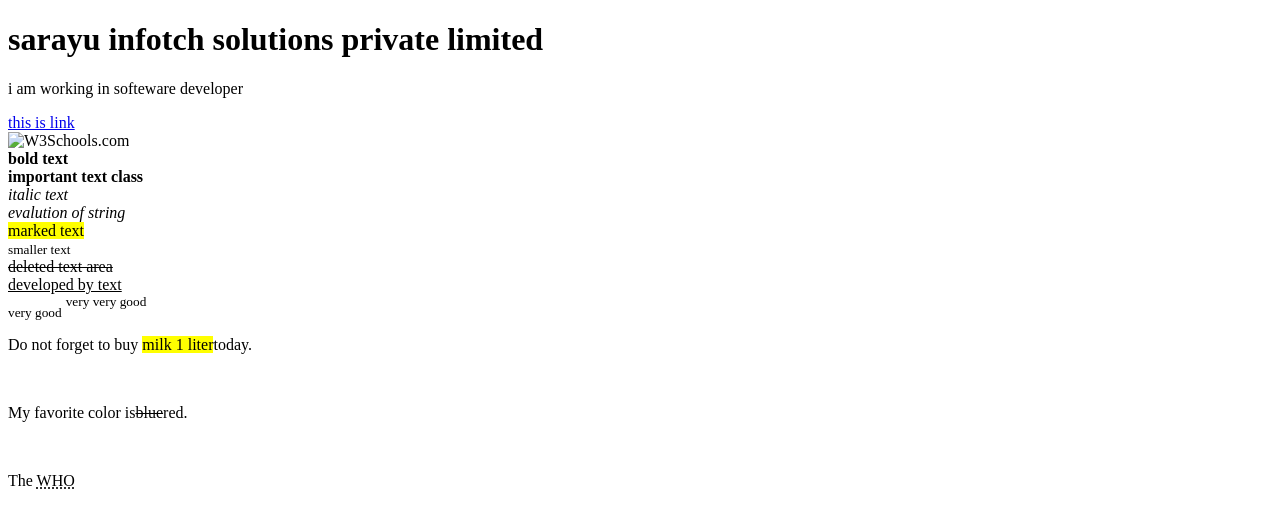
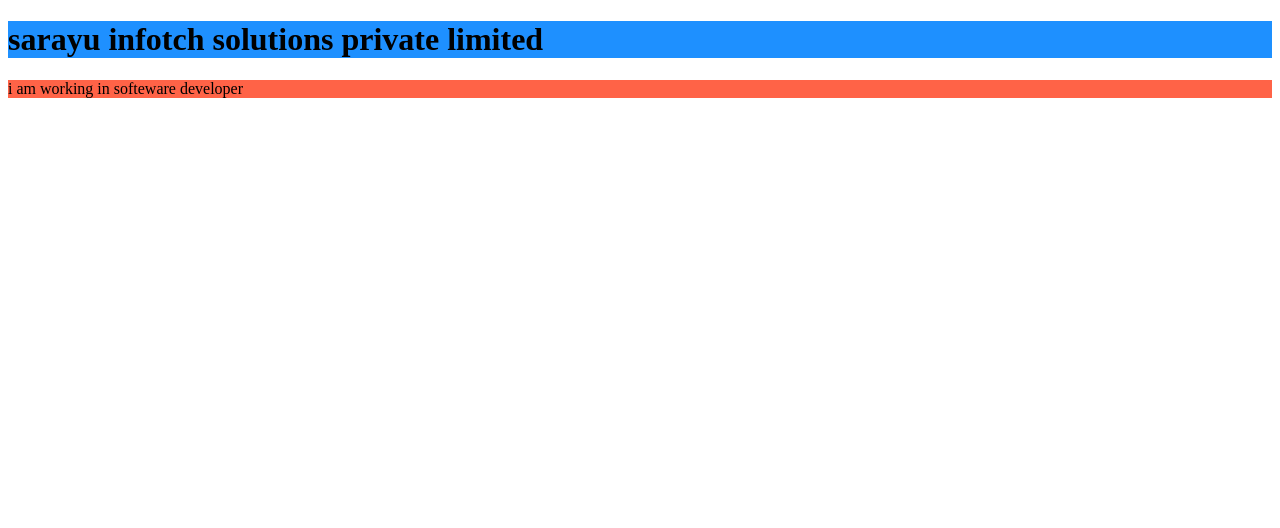
Before and after one commit to sachinVS12/sample-practice-code, a website: page signup.html in a window 1280 px wide. Drawn offline with Linux system fonts and the light colour scheme.

Commit message:
practice htmls7

```diff
--- a/signup.html
+++ b/signup.html
@@ -6,39 +6,9 @@
     <title>web page</title>
   </head>
   <body>
-    <h1>sarayu infotch solutions private limited</h1>
-    <p>i am working in softeware developer</p>
-
-    <a href="https://www.youtube.com/">this is link</a>
-    <br />
-
-    <img src="w3schools.jpg" alt="W3Schools.com" width="104" height="142" />
-    <br />
-
-    <b>bold text</b>
-    <br />
-    <strong>important text class</strong>
-    <br />
-    <i>italic text</i>
-    <br />
-    <em>evalution of string</em>
-    <br />
-    <mark>marked text</mark>
-    <br />
-    <small>smaller text</small>
-    <br />
-    <del>deleted text area</del>
-    <br />
-    <ins>developed by text </ins>
-    <br />
-    <sub>very good</sub>
-    <sup>very very good</sup>
-    <br />
-    <p>Do not forget to buy <mark>milk 1 liter</mark>today.</p>
-    <br />
-    <p>My favorite color is<del>blue</del>red.</p>
-    <br />
-
-    <p>The <abbr title="Wordl helth Organization">WHO</abbr></p>
+    <h1 style="background-color: dodgerblue">
+      sarayu infotch solutions private limited
+    </h1>
+    <p style="background-color: tomato">i am working in softeware developer</p>
   </body>
 </html>
```
